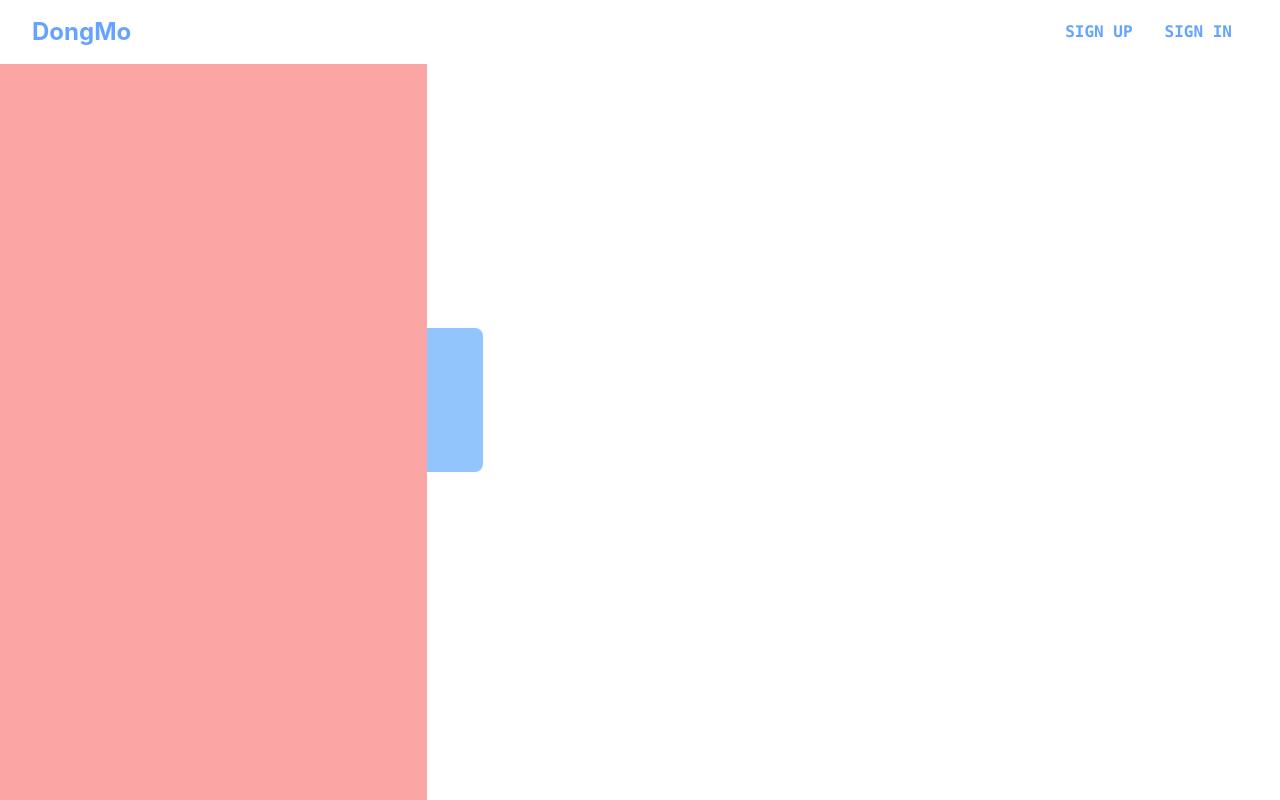
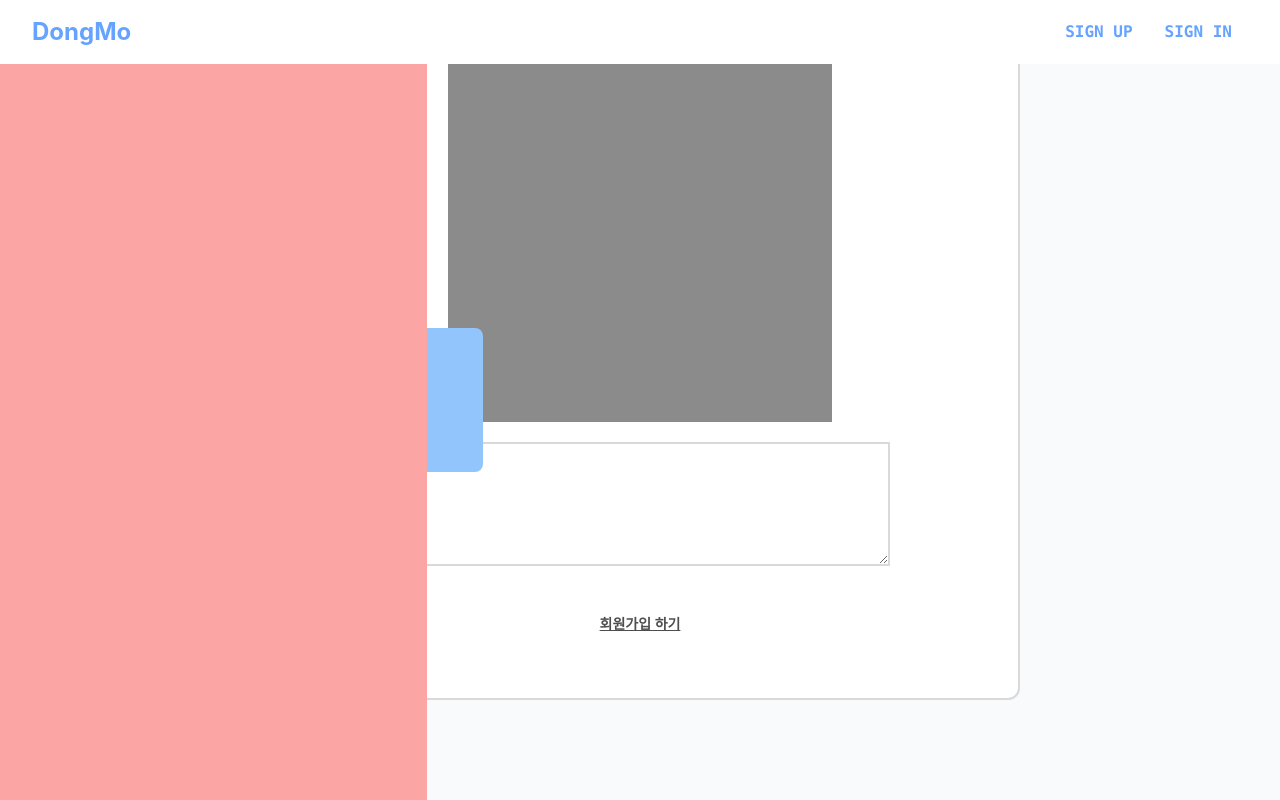
Before and after one commit to Dongmogakso/Frontend, a React (Create React App) app: page /review/write in a window 1280 px wide. Built offline with nearby package versions, Linux system fonts and the light colour scheme.

Commit message:
feat: add writeReview component

```diff
--- a/src/App.js
+++ b/src/App.js
@@ -6,6 +6,7 @@ import './App.css';
 import Navbar from './Navbar';
 import SideMenu from './SideMenu';
 import Main from './Main';
+import WriteReview from './WriteReview';
 
 function App() {
   return (
@@ -18,6 +19,7 @@ function App() {
         <Route path="/" element={<Main />}></Route>
         <Route path="/signin" element={<SignIn />}></Route>
         <Route path="/signup" element={<SignUp />}></Route>
+        <Route path="/review/write" element={<WriteReview/>}></Route>
       </Routes>
       </BrowserRouter>
     </div>
--- /dev/null
+++ b/src/WriteReview.js
@@ -0,0 +1,22 @@
+export default function WriteReview() {
+  return (
+    <div className="h-screen w-screen justify-center items-center flex bg-[#F8FAFB]">
+      <div className="w-fit h-fit rounded-xl border-2 flex flex-col column border-[#D9D9D9] mb-32 px-32 py-16 bg-white justify-center items-center">
+        <div className="bg-[#8B8B8B] w-96 h-96"></div>
+        <textarea
+          cols={30}
+          rows={5}
+          className="border-[#D9D9D9] border-2 mt-5 w-[500px]"
+        ></textarea>
+        <div className="justify-center flex mt-10 flex-col">
+          <a
+            href="/signup"
+            className="underline text-sm text-[#4E4E4E] font-semibold text-center mt-2"
+          >
+            회원가입 하기
+          </a>
+        </div>
+      </div>
+    </div>
+  );
+}
```
